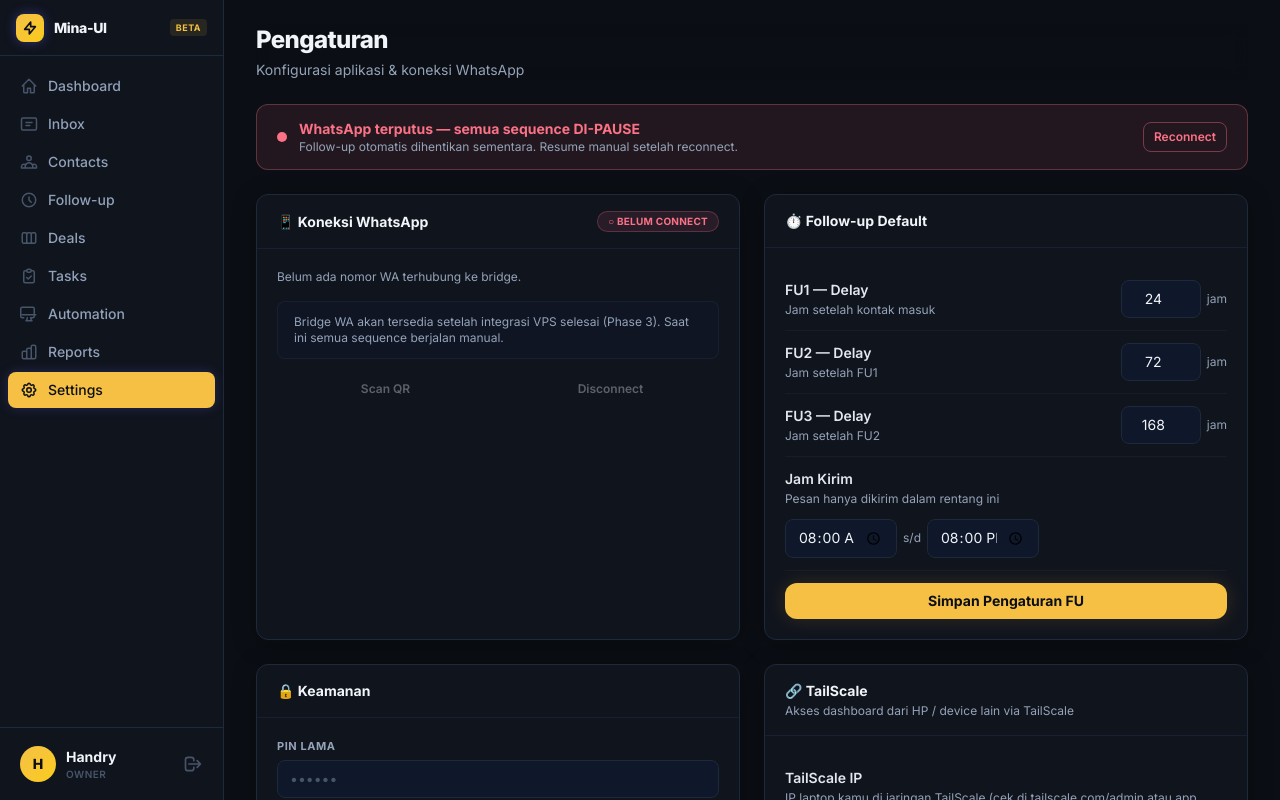
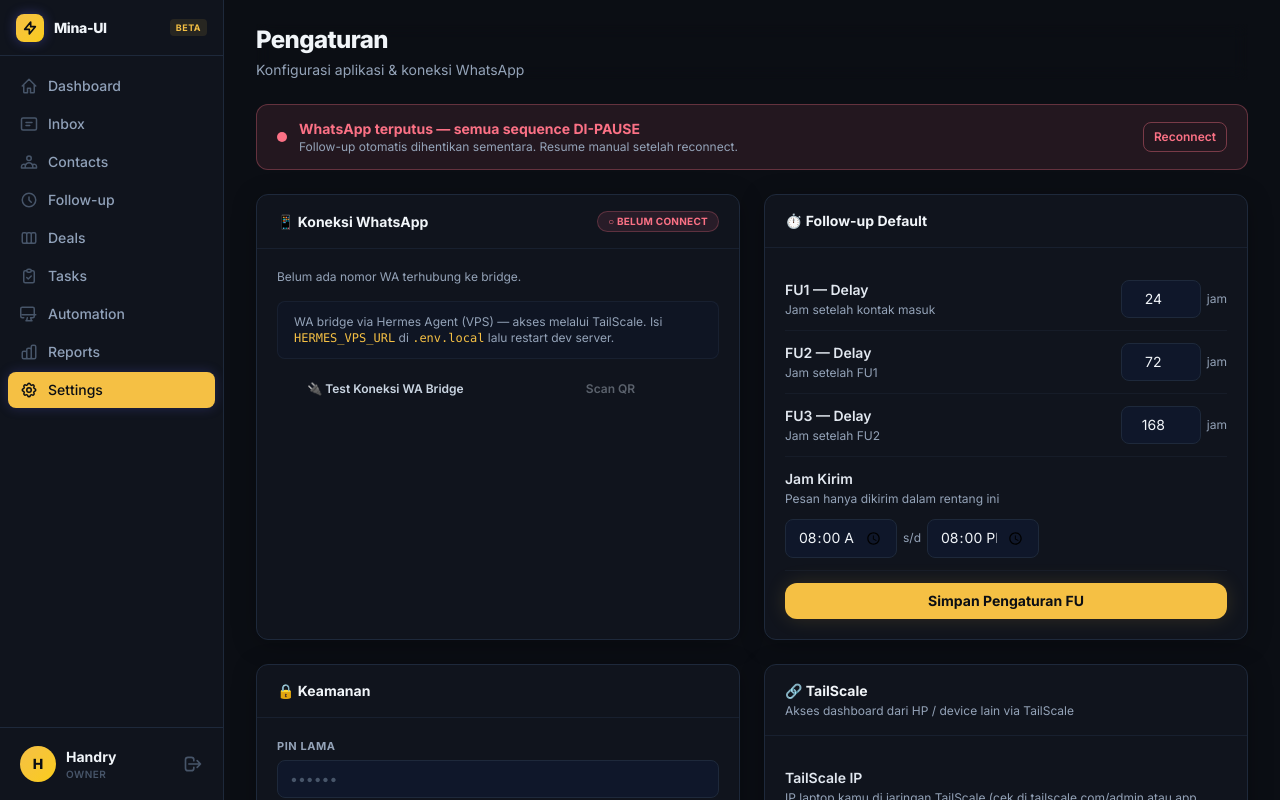
Before and after one commit to handryteguh/Nextgent, a Next.js app: page /settings in a window 1280 px wide. Shown: the top 800 px of the page. Built offline with nearby package versions, Linux system fonts and the light colour scheme; no server answers.

Commit message:
feat(settings): tombol Test Koneksi WA Bridge + /api/wa/test endpoint
- /api/wa/test: ping Hermes VPS /api/health + /api/status, return detail
- settings/page.tsx: tombol 'Test Koneksi WA Bridge' + hasil test inline
- Fix: hapus orphan tags dari patch sebelumnya
- Build clean: 37 routes, 0 errors

```diff
--- a/app/(dashboard)/settings/page.tsx
+++ b/app/(dashboard)/settings/page.tsx
@@ -69,6 +69,32 @@ export default function SettingsPage() {
   const [cfgLoading, setCfgLoading] = useState(true);
   const [cfgSaving, setCfgSaving] = useState(false);
   const [cfgMsg, setCfgMsg] = useState<{ type: "ok" | "err"; text: string } | null>(null);
+
+  // WA Bridge test
+  const [waTesting, setWaTesting] = useState(false);
+  const [waTestResult, setWaTestResult] = useState<{
+    ok: boolean;
+    connected?: boolean;
+    hermes_version?: string;
+    wa_connected?: boolean;
+    wa_reason?: string;
+    reason?: string;
+    url?: string | null;
+  } | null>(null);
+
+  const handleTestWaBridge = async () => {
+    setWaTesting(true);
+    setWaTestResult(null);
+    try {
+      const res = await fetch("/api/wa/test");
+      const data = await res.json();
+      setWaTestResult(data);
+    } catch {
+      setWaTestResult({ ok: false, reason: "Gagal terhubung ke server" });
+    } finally {
+      setWaTesting(false);
+    }
+  };
 
   // Ganti PIN
   const [currentPin, setCurrentPin] = useState("");
@@ -172,14 +198,52 @@ export default function SettingsPage() {
           <CardBody className="space-y-4">
             <p className="text-xs text-muted">{st.desc}</p>
             <div className="rounded-lg border border-edge/60 bg-surface-2/50 px-4 py-3 text-xs text-muted">
-              Bridge WA akan tersedia setelah integrasi VPS selesai (Phase 3). Saat ini semua sequence berjalan manual.
+              WA bridge via Hermes Agent (VPS) — akses melalui TailScale. Isi <span className="font-mono text-accent">HERMES_VPS_URL</span> di <span className="font-mono text-accent">.env.local</span> lalu restart dev server.
             </div>
+
+            {/* Hasil test */}
+            {waTestResult && (
+              <div className={cn(
+                "rounded-lg border px-4 py-3 text-xs space-y-1",
+                waTestResult.ok
+                  ? "border-success/30 bg-success/5 text-success"
+                  : "border-danger/30 bg-danger/5 text-danger"
+              )}>
+                <p className="font-semibold">
+                  {waTestResult.ok ? "✓ Hermes VPS Terhubung" : "✗ Gagal Connect"}
+                </p>
+                {waTestResult.hermes_version && (
+                  <p className="text-muted">Versi: {waTestResult.hermes_version}</p>
+                )}
+                {waTestResult.wa_connected !== undefined && (
+                  <p className={waTestResult.wa_connected ? "text-success" : "text-warning"}>
+                    WA: {waTestResult.wa_connected ? "✓ Terhubung" : "✗ Belum scan QR"}
+                  </p>
+                )}
+                {waTestResult.wa_reason && (
+                  <p className="text-muted">{waTestResult.wa_reason}</p>
+                )}
+                {waTestResult.reason && (
+                  <p>{waTestResult.reason}</p>
+                )}
+                {waTestResult.url && (
+                  <p className="font-mono text-[10px] text-faint">{waTestResult.url}</p>
+                )}
+              </div>
+            )}
+
             <div className="flex gap-2">
+              <Button
+                size="sm"
+                variant="ghost"
+                className="flex-1"
+                onClick={handleTestWaBridge}
+                disabled={waTesting}
+              >
+                {waTesting ? "Testing…" : "🔌 Test Koneksi WA Bridge"}
+              </Button>
               <Button size="sm" variant="ghost" className="flex-1" disabled>
                 Scan QR
-              </Button>
-              <Button size="sm" variant="ghost" className="flex-1" disabled>
-                Disconnect
               </Button>
             </div>
           </CardBody>
--- /dev/null
+++ b/app/api/wa/test/route.ts
@@ -0,0 +1,86 @@
+import { NextResponse } from "next/server";
+import { isAuthed } from "@/lib/auth";
+
+const HERMES_VPS_URL = process.env.HERMES_VPS_URL ?? "";
+const HERMES_VPS_TOKEN = process.env.HERMES_VPS_TOKEN ?? "";
+
+// GET /api/wa/test — ping Hermes VPS, return status detail
+export async function GET() {
+  if (!(await isAuthed())) return NextResponse.json({ error: "Unauthorized" }, { status: 401 });
+
+  if (!HERMES_VPS_URL) {
+    return NextResponse.json({
+      ok: false,
+      connected: false,
+      reason: "HERMES_VPS_URL belum diset di .env.local",
+      url: null,
+    });
+  }
+
+  try {
+    // Ping /api/health dulu (public, no auth needed)
+    const healthRes = await fetch(`${HERMES_VPS_URL}/api/health`, {
+      method: "GET",
+      signal: AbortSignal.timeout(5_000),
+    });
+
+    if (!healthRes.ok) {
+      return NextResponse.json({
+        ok: false,
+        connected: false,
+        reason: `Hermes VPS HTTP ${healthRes.status}`,
+        url: HERMES_VPS_URL,
+      });
+    }
+
+    const health = await healthRes.json().catch(() => ({})) as {
+      ok?: boolean;
+      version?: string;
+      auth_required?: boolean;
+    };
+
+    // Cek WA gateway status (butuh token)
+    let waConnected = false;
+    let waReason = "Token tidak diset";
+
+    if (HERMES_VPS_TOKEN && HERMES_VPS_TOKEN !== "changeme-vps-token") {
+      try {
+        const statusRes = await fetch(`${HERMES_VPS_URL}/api/status`, {
+          method: "GET",
+          headers: { Authorization: `Bearer ${HERMES_VPS_TOKEN}` },
+          signal: AbortSignal.timeout(8_000),
+        });
+        if (statusRes.ok) {
+          const status = await statusRes.json().catch(() => ({})) as {
+            gateway?: { connected?: boolean; wa_connected?: boolean };
+            wa?: { connected?: boolean };
+          };
+          waConnected = status?.gateway?.wa_connected ?? status?.wa?.connected ?? false;
+          waReason = waConnected ? "WA terhubung" : "WA belum scan QR";
+        } else if (statusRes.status === 401) {
+          waReason = "Token salah atau expired";
+        }
+      } catch {
+        waReason = "Timeout saat cek WA status";
+      }
+    }
+
+    return NextResponse.json({
+      ok: true,
+      connected: true,
+      hermes_version: health.version ?? "unknown",
+      wa_connected: waConnected,
+      wa_reason: waReason,
+      url: HERMES_VPS_URL,
+    });
+
+  } catch (err) {
+    const msg = err instanceof Error ? err.message : String(err);
+    return NextResponse.json({
+      ok: false,
+      connected: false,
+      reason: msg.includes("timeout") ? "Timeout — VPS tidak respond dalam 5s" : `Gagal connect: ${msg}`,
+      url: HERMES_VPS_URL,
+    });
+  }
+}
```
